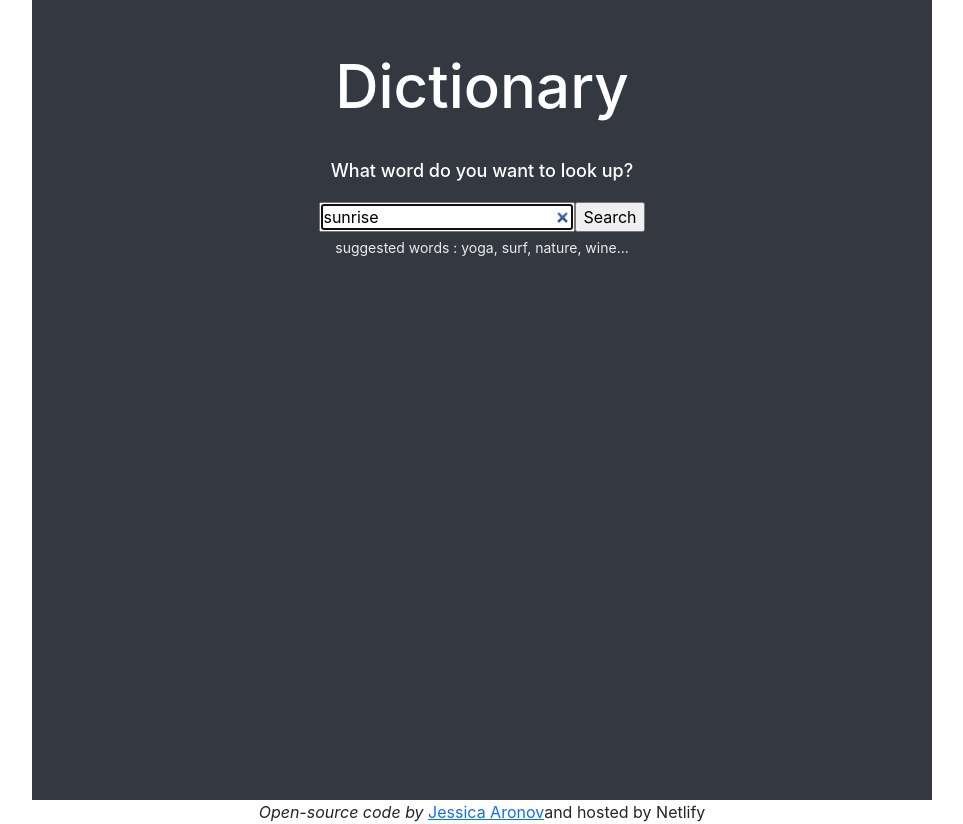
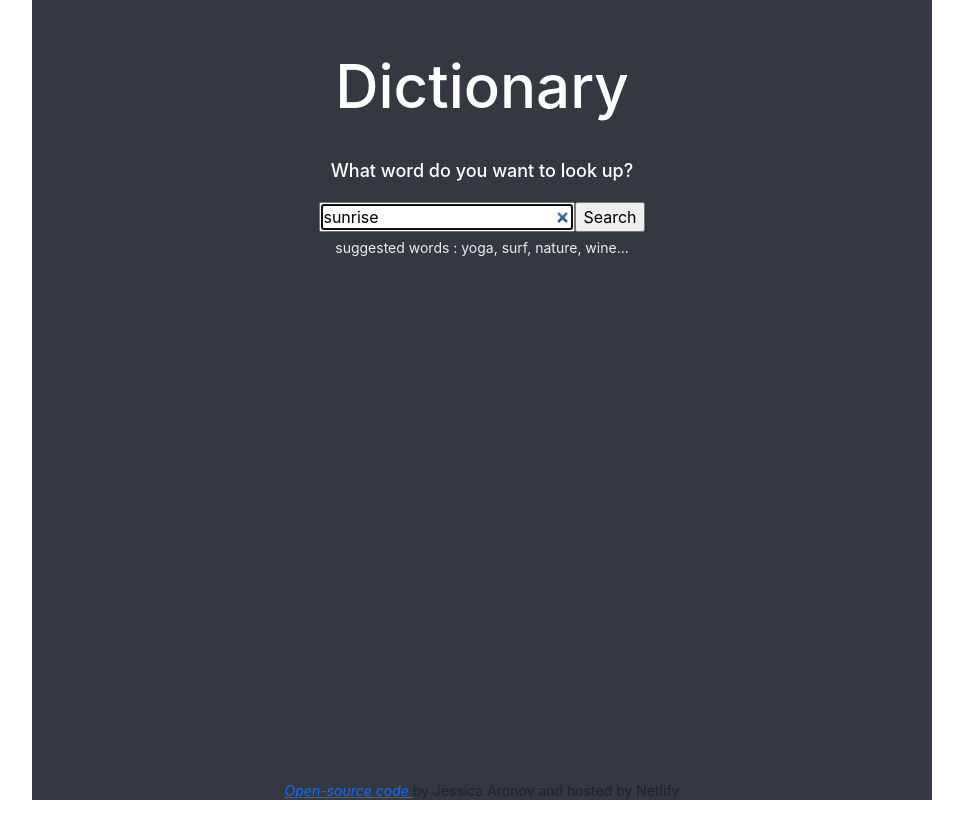
Before and after one commit to JessicaAov1/react-dictionary, a React (Create React App) app: page / in a window 1280 px wide. Shown: the whole page, without its empty margins (158-1121 px from the left). Built offline with nearby package versions, Linux system fonts and the light colour scheme; no server answers.

Commit message:
Modified the footer's css

```diff
--- a/src/App.css
+++ b/src/App.css
@@ -16,6 +16,8 @@
 
 .App-footer {
   text-align: center;
+  font-size: 14px;
+  margin: -20px 0px 20px;
 }
 .App h1 {
   margin-top: 50px;
--- a/src/App.js
+++ b/src/App.js
@@ -15,16 +15,16 @@ function App() {
       </div>
 
       <footer className="App-footer">
-        <em> Open-source code by </em>
         <a
           href="https://github.com/JessicaAov1/react-dictionary"
           className="link-Git"
           target="_blank"
           rel="noreferrer"
         >
-          Jessica Aronov
+          {" "}
+          <em> Open-source code </em>
         </a>
-        and hosted by Netlify
+        by Jessica Aronov and hosted by Netlify
       </footer>
     </div>
   );
```
